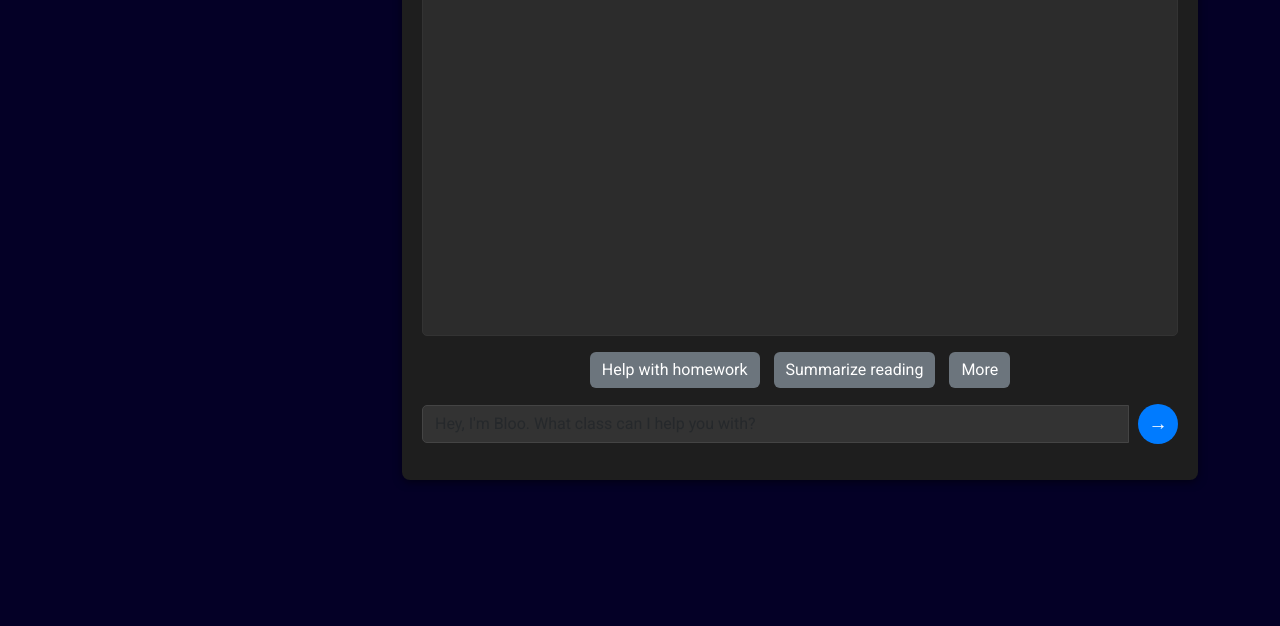
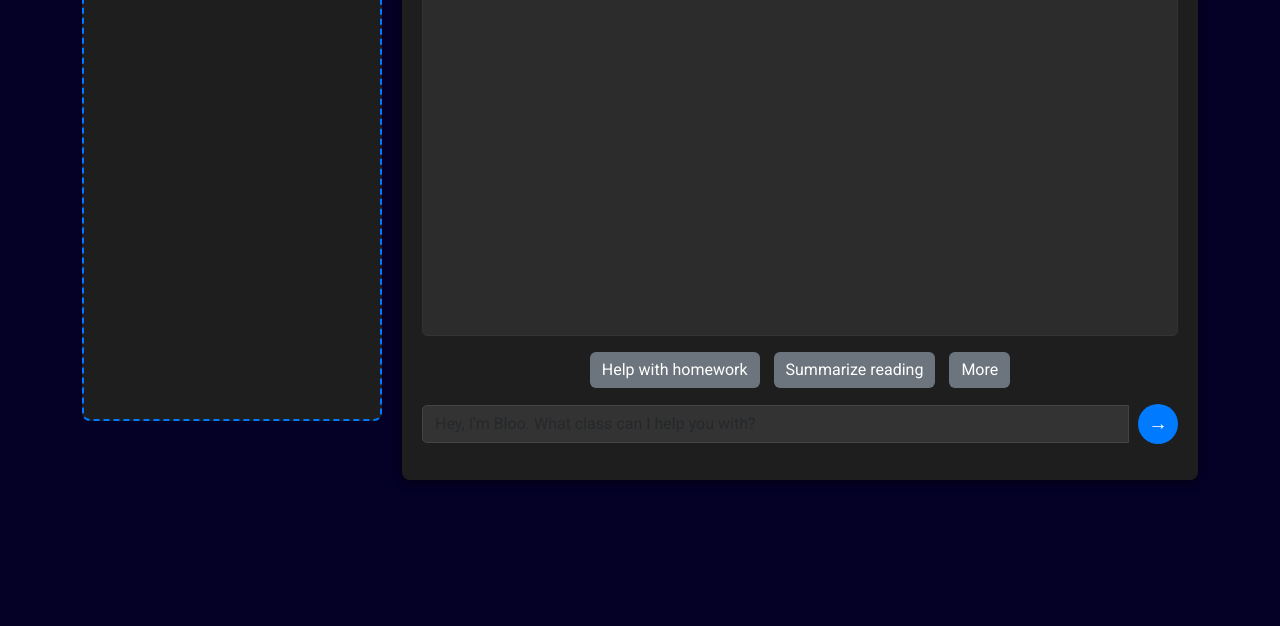
Before and after one commit to falkethan/studenthelper, a website: page index.html in a window 1280 px wide. Shown: the part 174-800 px from the top of the page. Drawn offline with nearby package versions, Linux system fonts and the light colour scheme; a small style sheet from the web is missing.

Commit message:
Fixed some formatting

```diff
--- a/index.html
+++ b/index.html
@@ -27,6 +27,7 @@
     .dropzone-container {
       flex: 1;
       max-width: 300px;
+      height: 575px; /* Adjust this value as needed */
       background: #1e1e1e;
       border: 2px dashed #007bff;
       border-radius: 8px;
```
